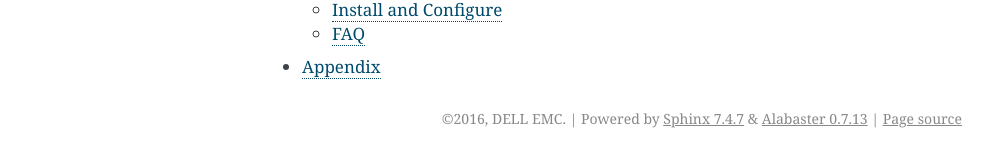
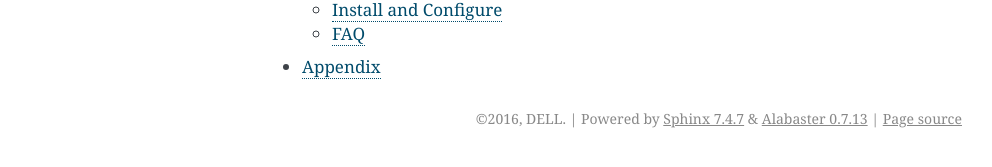
Before and after one commit to openstack-archive/fuel-plugin-unity, a Sphinx documentation site: the page built from doc/source/index.rst, in a window 1280 px wide. Shown: the part 510-677 px from the top of the page, without its empty margins (148-1140 px from the left). Built offline with Sphinx 7.4.7, drawn with Linux system fonts in a browser that asks for light colours.

Commit message:
Change copywrite to DELL

```diff
--- a/doc/source/conf.py
+++ b/doc/source/conf.py
@@ -49,8 +49,8 @@ master_doc = 'index'
 
 # General information about the project.
 project = u'fuel-plugin-unity'
-copyright = u'2016, DELL EMC'
-author = u'DELL EMC'
+copyright = u'2016, DELL'
+author = u'DELL'
 
 # The version info for the project you're documenting, acts as replacement for
 # |version| and |release|, also used in various other places throughout the
@@ -260,7 +260,7 @@ latex_elements = {
 #  author, documentclass [howto, manual, or own class]).
 latex_documents = [
     (master_doc, 'fuel-plugin-unity.tex', u'fuel-plugin-unity Documentation',
-     u'DELL EMC', 'manual'),
+     u'DELL', 'manual'),
 ]
 
 # The name of an image file (relative to this directory) to place at the top of
--- a/metadata.yaml
+++ b/metadata.yaml
@@ -11,9 +11,9 @@ fuel_version: ['7.0', '8.0','9.0']
 # Specify license of your plugin
 licenses: ['Apache License Version 2.0']
 # Specify author or company name
-authors: ['DELLEMC']
+authors: ['DELL']
 # A link to the plugin's page
-homepage: 'https://github.com/MRS-PartnerEcosystem/fuel-plugin-unity'
+homepage: 'https://github.com/openstack/fuel-plugin-unity'
 # Specify a group which your plugin implements, possible options:
 # network, storage, storage::cinder, storage::glance, hypervisor
 groups: ['storage::cinder']
```
Also changed, not shown: 1 other file.
